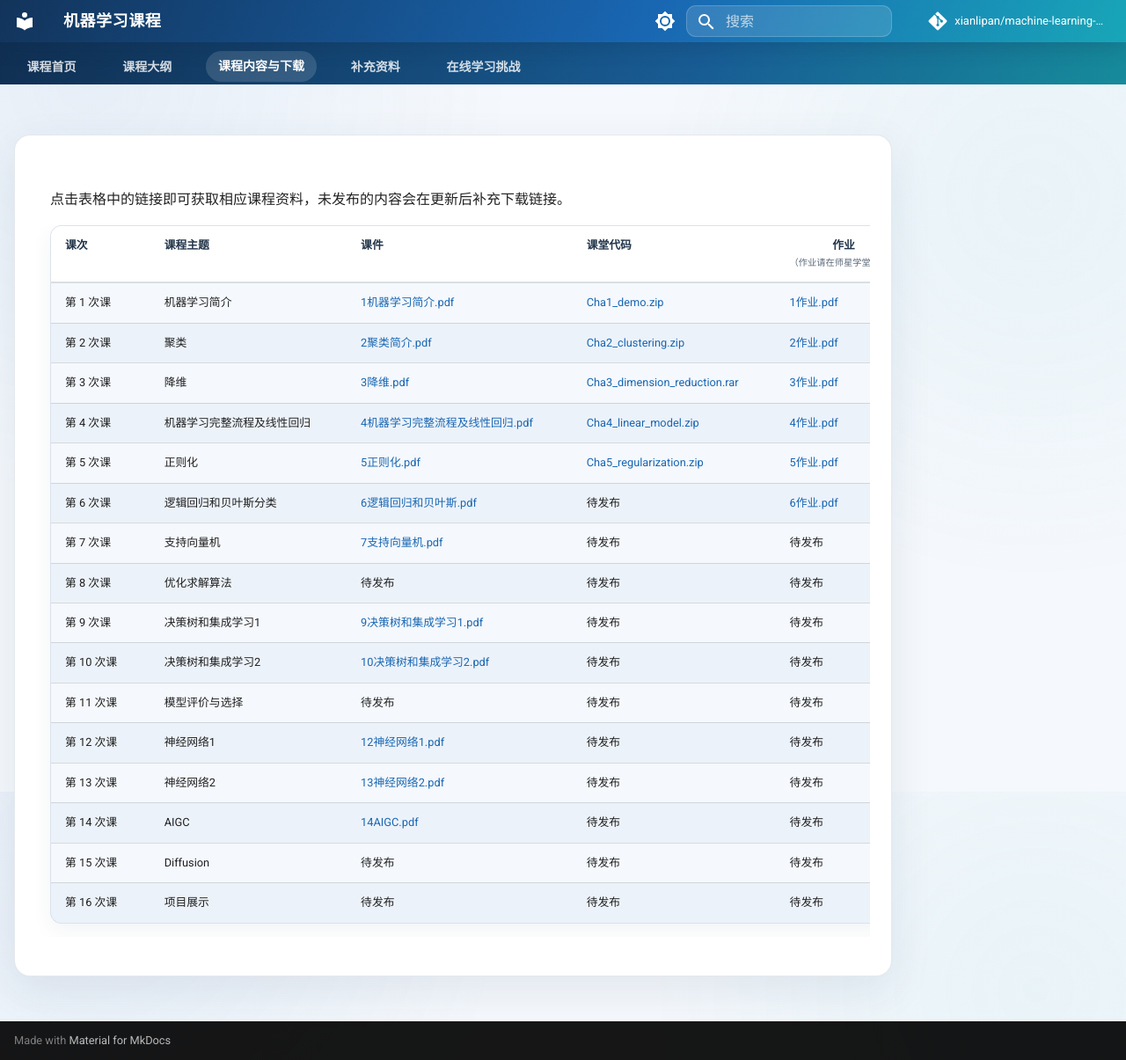
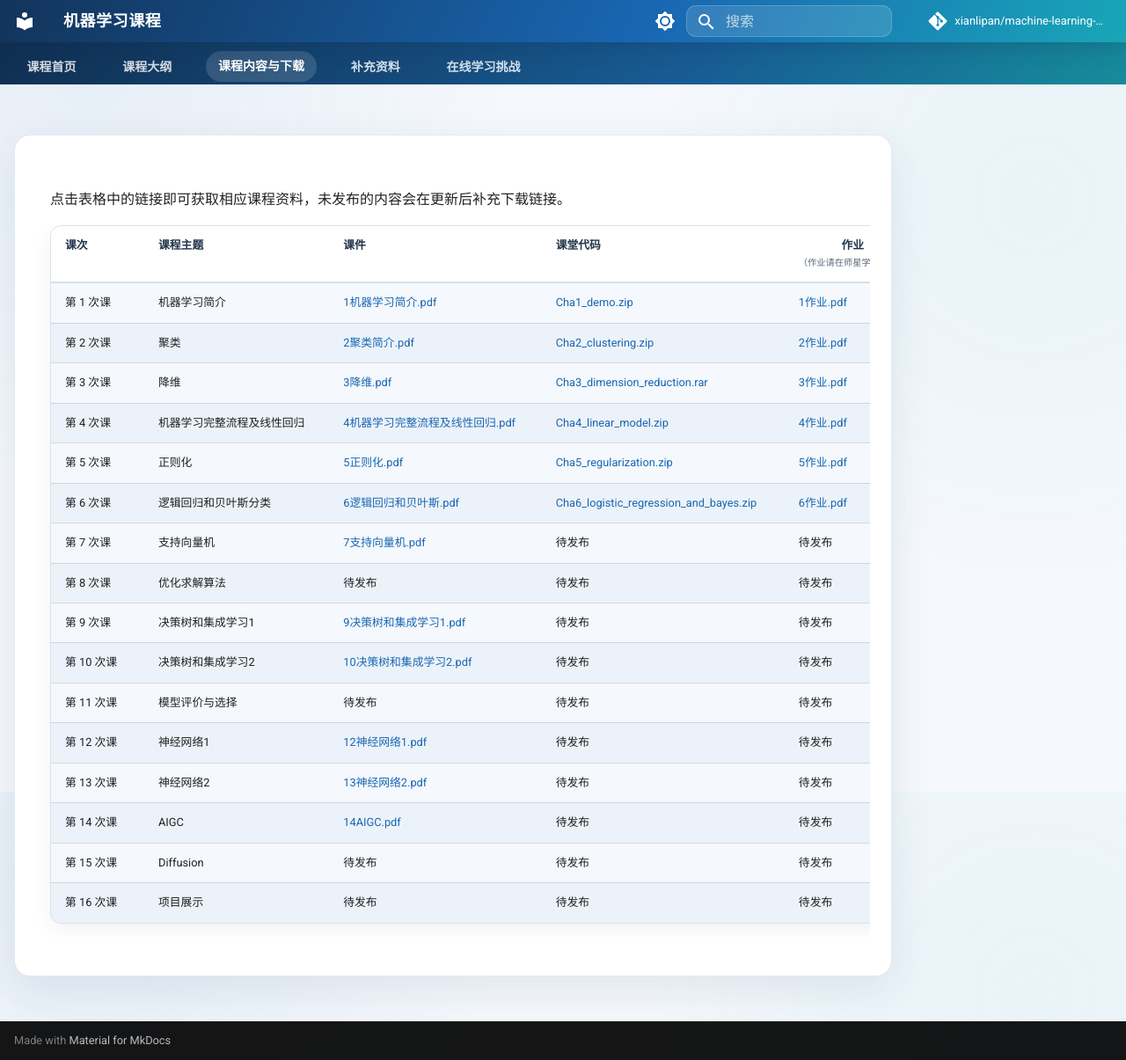
Before and after one commit to xianlipan/machine-learning-course, an MkDocs documentation site: the page built from docs/coursework.md, in a window 1280 px wide and 1205 px high. Shown: the whole window at 88% size. Built offline with MkDocs 1.6.1 and Material for MkDocs 9.7.7, drawn with Linux system fonts in a browser that asks for light colours; comment, search, counter and statistics services are not loaded.

Commit message:
update P6

```diff
--- a/docs/coursework.md
+++ b/docs/coursework.md
@@ -12,7 +12,7 @@
 | 第 3 次课 | 降维 | <a href="../files/slides/3降维.pdf" download>3降维.pdf</a> | <a href="../files/slides/Cha3_dimension_reduction.rar" download>Cha3_dimension_reduction.rar</a> | <a href="../files/slides/3作业.pdf" download>3作业.pdf</a> |
 | 第 4 次课 | 机器学习完整流程及线性回归 | <a href="../files/slides/4机器学习完整流程及线性回归.pdf" download>4机器学习完整流程及线性回归.pdf</a> | <a href="../files/slides/Cha4_linear_model.zip" download>Cha4_linear_model.zip</a> | <a href="../files/slides/4作业.pdf" download>4作业.pdf</a> |
 | 第 5 次课 | 正则化 | <a href="../files/slides/5正则化.pdf" download>5正则化.pdf</a> | <a href="../files/slides/Cha5_regularization.zip" download>Cha5_regularization.zip</a> | <a href="../files/slides/5作业.pdf" download>5作业.pdf</a> |
-| 第 6 次课 | 逻辑回归和贝叶斯分类 | <a href="../files/slides/6逻辑回归和贝叶斯.pdf" download>6逻辑回归和贝叶斯.pdf</a> | 待发布 | <a href="../files/slides/6作业.pdf" download>6作业.pdf</a> |
+| 第 6 次课 | 逻辑回归和贝叶斯分类 | <a href="../files/slides/6逻辑回归和贝叶斯.pdf" download>6逻辑回归和贝叶斯.pdf</a> | <a href="../files/slides/Cha6_logistic_regression_and_bayes.zip" download>Cha6_logistic_regression_and_bayes.zip</a> | <a href="../files/slides/6作业.pdf" download>6作业.pdf</a> |
 | 第 7 次课 | 支持向量机 | <a href="../files/slides/7支持向量机.pdf" download>7支持向量机.pdf</a> | 待发布 | 待发布 |
 | 第 8 次课 | 优化求解算法 | 待发布 | 待发布 | 待发布 |
 | 第 9 次课 | 决策树和集成学习1 | <a href="../files/slides/9决策树和集成学习1.pdf" download>9决策树和集成学习1.pdf</a> | 待发布 | 待发布 |
```
Also changed, not shown: 1 other file.
